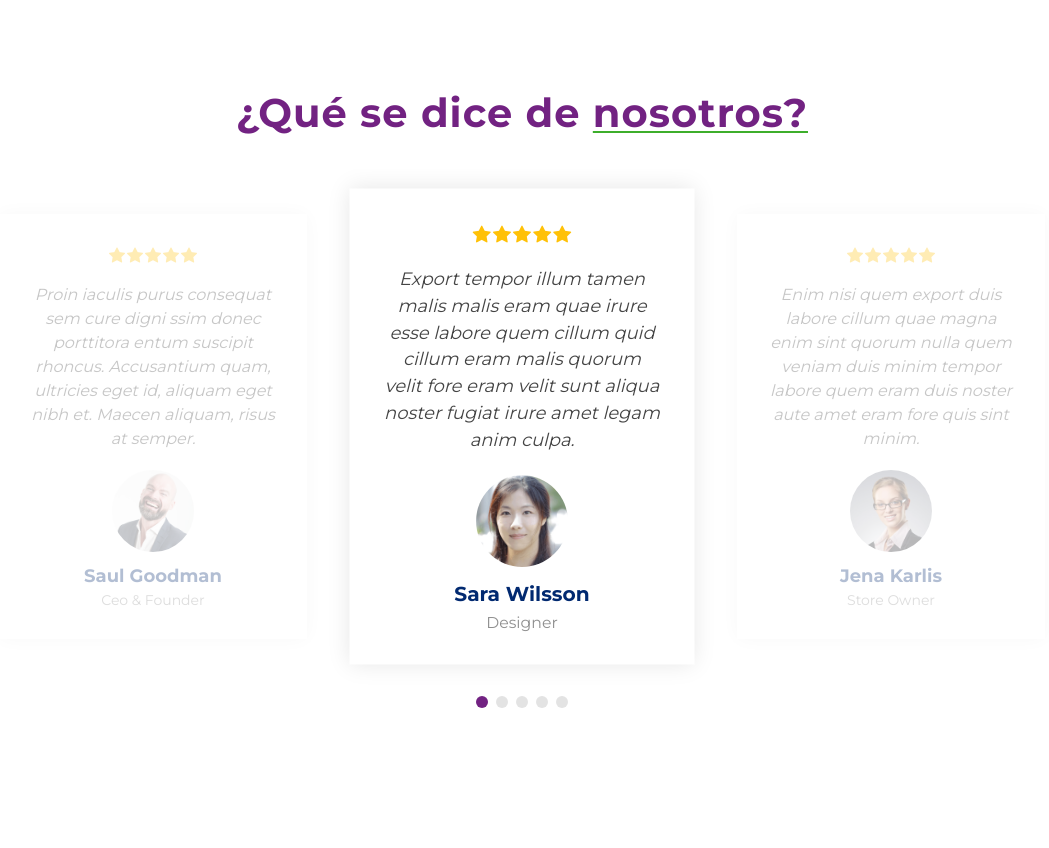
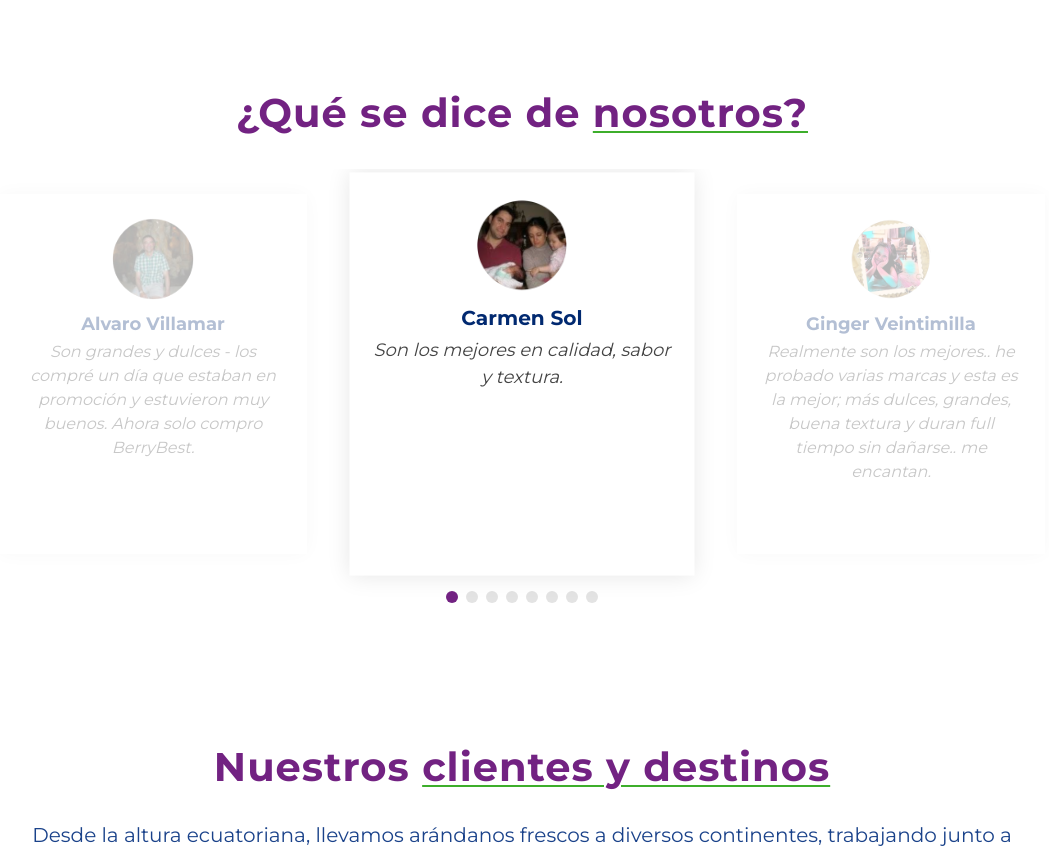
Before and after one commit to generr17/ecuablue-web, a PHP site: page / in a window 1280 px wide. Shown: the part 4780-5628 px from the top of the page, without its empty margins (118-1167 px from the left). Run offline with PHP 8.4, Linux system fonts and the light colour scheme.

Commit message:
testimoniales

```diff
--- a/assets/css/main.css
+++ b/assets/css/main.css
@@ -2042,22 +2042,13 @@ section,
   background-color: var(--surface-color);
   box-shadow: 0px 0 20px rgba(0, 0, 0, 0.1);
   box-sizing: content-box;
-  padding: 30px;
-  margin: 40px 30px;
+  padding: 20px;
+  margin: 20px 30px;
   min-height: 320px;
   display: flex;
   flex-direction: column;
   text-align: center;
   transition: 0.3s;
-}
-
-.testimonials .testimonial-item .stars {
-  margin-bottom: 15px;
-}
-
-.testimonials .testimonial-item .stars i {
-  color: #ffc107;
-  margin: 0 1px;
 }
 
 .testimonials .testimonial-item .testimonial-img {
@@ -2082,6 +2073,7 @@ section,
 .testimonials .testimonial-item p {
   font-style: italic;
   margin: 0 auto 15px auto;
+  height: 100%;
 }
 
 .testimonials .swiper-wrapper {
--- a/index.html
+++ b/index.html
@@ -511,81 +511,98 @@
 
             <div class="swiper-slide">
               <div class="testimonial-item">
-                <div class="stars">
-                  <i class="bi bi-star-fill"></i><i class="bi bi-star-fill"></i><i class="bi bi-star-fill"></i><i class="bi bi-star-fill"></i><i class="bi bi-star-fill"></i>
+                <div class="profile mt-auto">
+                  <img src="assets/img/testimonials/testimonials-1.png" class="testimonial-img" alt="">
+                  <h3>Alvaro Villamar</h3>
                 </div>
                 <p>
-                  Proin iaculis purus consequat sem cure digni ssim donec porttitora entum suscipit rhoncus. Accusantium quam, ultricies eget id, aliquam eget nibh et. Maecen aliquam, risus at semper.
+                  Son grandes y dulces - los compré un día que estaban en promoción y estuvieron muy buenos. Ahora solo compro BerryBest.
                 </p>
-                <div class="profile mt-auto">
-                  <img src="assets/img/testimonials/testimonials-1.jpg" class="testimonial-img" alt="">
-                  <h3>Saul Goodman</h3>
-                  <h4>Ceo &amp; Founder</h4>
-                </div>
               </div>
             </div><!-- End testimonial item -->
 
             <div class="swiper-slide">
               <div class="testimonial-item">
-                <div class="stars">
-                  <i class="bi bi-star-fill"></i><i class="bi bi-star-fill"></i><i class="bi bi-star-fill"></i><i class="bi bi-star-fill"></i><i class="bi bi-star-fill"></i>
+                <div class="profile mt-auto">
+                  <img src="assets/img/testimonials/testimonials-2.png" class="testimonial-img" alt="">
+                  <h3>Carmen Sol</h3>
                 </div>
                 <p>
-                  Export tempor illum tamen malis malis eram quae irure esse labore quem cillum quid cillum eram malis quorum velit fore eram velit sunt aliqua noster fugiat irure amet legam anim culpa.
+                  Son los mejores en calidad, sabor y textura.
                 </p>
-                <div class="profile mt-auto">
-                  <img src="assets/img/testimonials/testimonials-2.jpg" class="testimonial-img" alt="">
-                  <h3>Sara Wilsson</h3>
-                  <h4>Designer</h4>
-                </div>
               </div>
             </div><!-- End testimonial item -->
 
             <div class="swiper-slide">
               <div class="testimonial-item">
-                <div class="stars">
-                  <i class="bi bi-star-fill"></i><i class="bi bi-star-fill"></i><i class="bi bi-star-fill"></i><i class="bi bi-star-fill"></i><i class="bi bi-star-fill"></i>
+                <div class="profile mt-auto">
+                  <img src="assets/img/testimonials/testimonials-3.png" class="testimonial-img" alt="">
+                  <h3>Ginger Veintimilla</h3>
                 </div>
                 <p>
-                  Enim nisi quem export duis labore cillum quae magna enim sint quorum nulla quem veniam duis minim tempor labore quem eram duis noster aute amet eram fore quis sint minim.
+                  Realmente son los mejores.. he probado varias marcas y esta es la mejor; más dulces, grandes, buena textura y duran full tiempo sin dañarse.. me encantan.
                 </p>
-                <div class="profile mt-auto">
-                  <img src="assets/img/testimonials/testimonials-3.jpg" class="testimonial-img" alt="">
-                  <h3>Jena Karlis</h3>
-                  <h4>Store Owner</h4>
-                </div>
               </div>
             </div><!-- End testimonial item -->
 
             <div class="swiper-slide">
               <div class="testimonial-item">
-                <div class="stars">
-                  <i class="bi bi-star-fill"></i><i class="bi bi-star-fill"></i><i class="bi bi-star-fill"></i><i class="bi bi-star-fill"></i><i class="bi bi-star-fill"></i>
+                 <div class="profile mt-auto">
+                  <img src="assets/img/testimonials/testimonials-4.png" class="testimonial-img" alt="">
+                  <h3>Magus Arávalo Bustos</h3>
                 </div>
                 <p>
-                  Fugiat enim eram quae cillum dolore dolor amet nulla culpa multos export minim fugiat minim velit minim dolor enim duis veniam ipsum anim magna sunt elit fore quem dolore labore illum veniam.
+                  Son increíbles, gracias, estamos felices con su producto.
                 </p>
-                <div class="profile mt-auto">
-                  <img src="assets/img/testimonials/testimonials-4.jpg" class="testimonial-img" alt="">
-                  <h3>Matt Brandon</h3>
-                  <h4>Freelancer</h4>
-                </div>
               </div>
             </div><!-- End testimonial item -->
 
             <div class="swiper-slide">
               <div class="testimonial-item">
-                <div class="stars">
-                  <i class="bi bi-star-fill"></i><i class="bi bi-star-fill"></i><i class="bi bi-star-fill"></i><i class="bi bi-star-fill"></i><i class="bi bi-star-fill"></i>
+                <div class="profile ">
+                  <img src="assets/img/testimonials/testimonials-5.png" class="testimonial-img" alt="">
+                  <h3>Geovana Gavilanez</h3>
                 </div>
                 <p>
-                  Quis quorum aliqua sint quem legam fore sunt eram irure aliqua veniam tempor noster veniam enim culpa labore duis sunt culpa nulla illum cillum fugiat legam esse veniam culpa fore nisi cillum quid.
+                  Muchas gracias. Son deliciosos tienen un sabor y fragancia excepcional, su sabor en boca no se puede describir. Son excelentes.
                 </p>
-                <div class="profile mt-auto">
-                  <img src="assets/img/testimonials/testimonials-5.jpg" class="testimonial-img" alt="">
-                  <h3>John Larson</h3>
-                  <h4>Entrepreneur</h4>
-                </div>
+              </div>
+            </div><!-- End testimonial item -->
+
+            <div class="swiper-slide">
+              <div class="testimonial-item">
+                <div class="profile">
+                  <img src="assets/img/testimonials/testimonials-6.png" class="testimonial-img" alt="">
+                  <h3>Patty Palau</h3>
+                </div>
+                <p>
+                  Muy saborosos y grandes<br>Recomendados! Ya hago mi pedido otra vez
+                </p>
+              </div>
+            </div><!-- End testimonial item -->
+
+            <div class="swiper-slide">
+              <div class="testimonial-item">
+                <div class="profile ">
+                  <img src="assets/img/testimonials/testimonials-8.png" class="testimonial-img" alt="">
+                  <h3>Karen Navarro Garcia</h3>
+                </div>
+                <p>
+                  Los preferidos de mis hijos  <img src="assets/img/testimonials/hearts.png" class="img-fluid p-1">
+                </p>
+              </div>
+            </div><!-- End testimonial item -->
+
+            <div class="swiper-slide">
+              <div class="testimonial-item">
+                <div class="profile">
+                  <img src="assets/img/testimonials/testimonials-9.png" class="testimonial-img" alt="">
+                  <h3>María Gabriela</h3>
+                </div>
+                <p>
+                  Son bastante grandes los arándanos tipo exportación
+                  <br>La verdad lo recomiendo tomando en cuenta la calidad del producto
+                  <br>Frescos, me duraron 3 semanas intactos en el refrigerador</p>
               </div>
             </div><!-- End testimonial item -->
 
```
Also changed, not shown: assets/img/testimonials/400x400px - Reseñas Clientes BerryBest-09.jpg (deleted), assets/img/testimonials/hearts.png (added), assets/img/testimonials/testimonials-1.jpg (deleted), assets/img/testimonials/testimonials-1.png (added), assets/img/testimonials/testimonials-2.jpg (deleted), assets/img/testimonials/testimonials-2.png (added), assets/img/testimonials/testimonials-3.jpg (deleted), assets/img/testimonials/testimonials-3.png (added), assets/img/testimonials/testimonials-4.jpg (deleted), assets/img/testimonials/testimonials-4.png (added), assets/img/testimonials/testimonials-5.jpg (deleted), assets/img/testimonials/testimonials-5.png (added), assets/img/testimonials/testimonials-6.png (added), assets/img/testimonials/testimonials-8.png (added), 1 more files.
